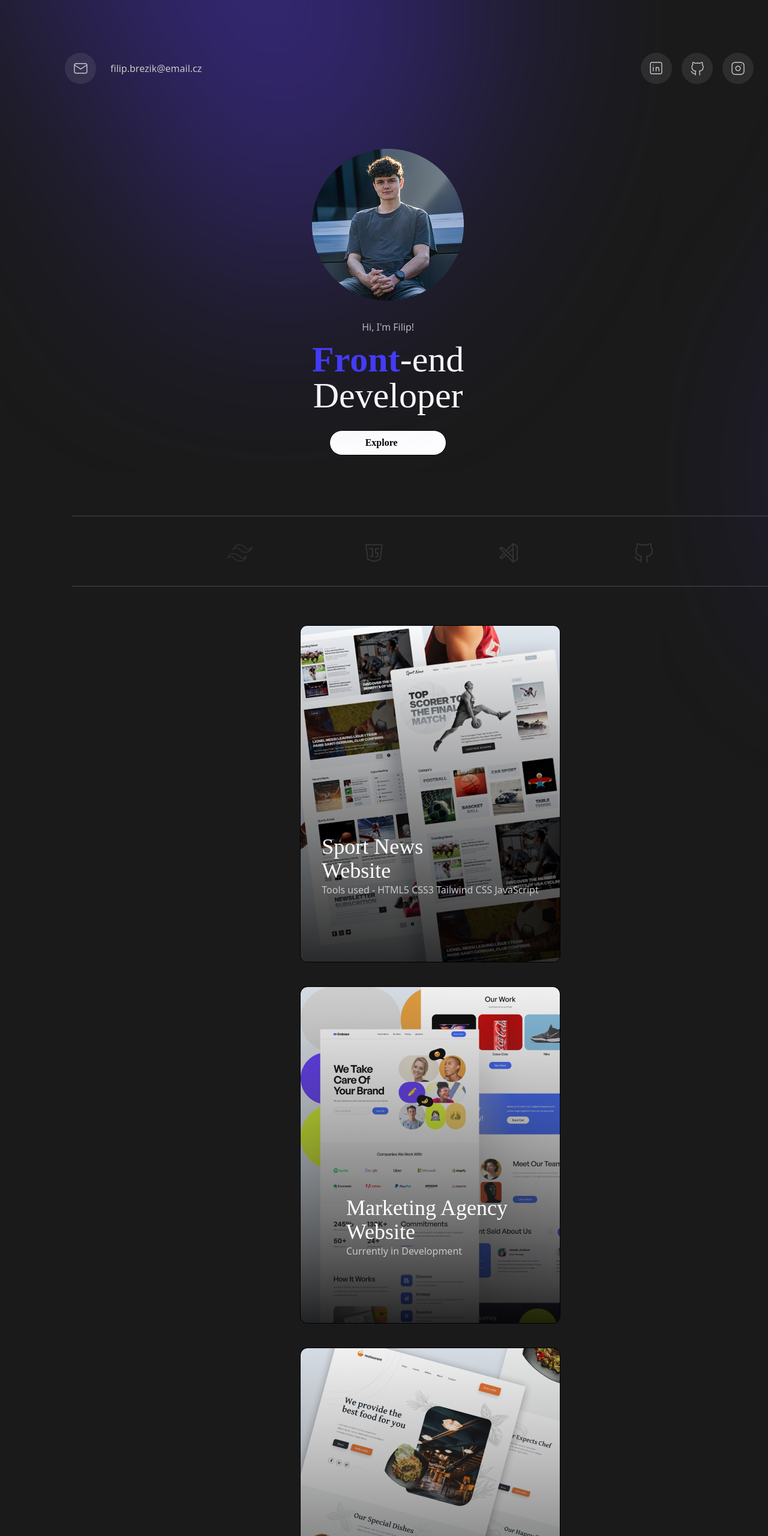
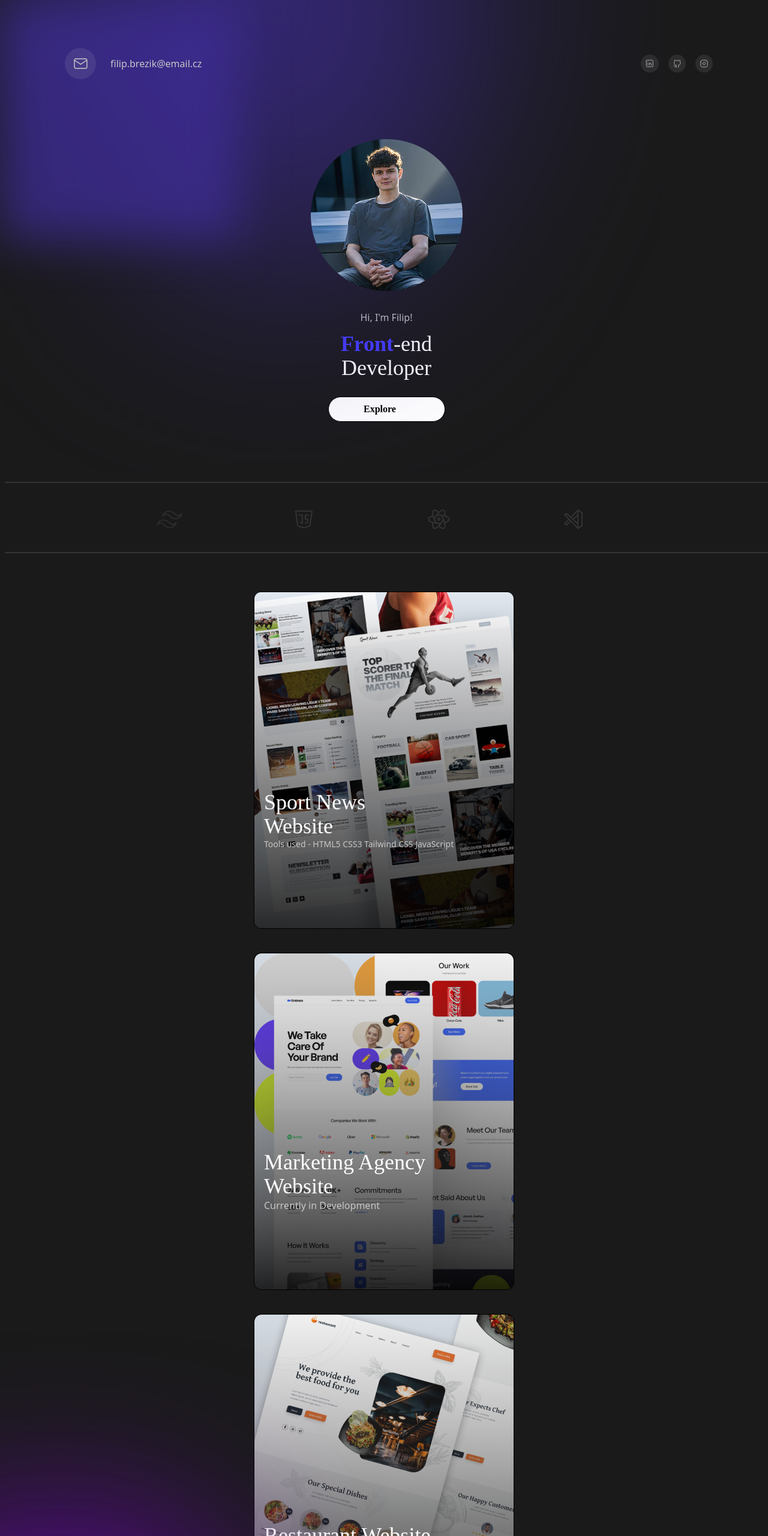
Before and after one commit to philipp-bre/philipp-bre.github.io, a website: page index.html in a window 1280 px wide. Shown: the top 2560 px of the page at 60% size. Drawn offline with nearby package versions, Linux system fonts and the light colour scheme; files that its build step writes are made by us from their sources; a web font is replaced by a local one.

Commit message:
Update portfolio content

```diff
--- a/index.html
+++ b/index.html
@@ -136,48 +136,37 @@
 
     </style>
 </head>
-<body class="overflow-x-hidden bg-[#1A1A1A] flex overflow-hidden">
+<body class="overflow-x-hidden flex justify-center flex-col bg-[#1A1A1A]">
   <div class="relative">
     <div class="absolute pointer-events-none flex">
   <svg xmlns="http://www.w3.org/2000/svg" width="1104" height="786" viewBox="0 0 1104 786" fill="none">
-        <g opacity="0.7" filter="url(#filter0_f_1_10)">
-          <path d="M69.8458 7.07537C-95.9208 -129.787 71.9267 -315.174 154.239 -385.336C244.542 -462.31 469.121 -459.824 684.9 -265.844C954.624 -23.3697 699.023 335.868 570.652 448.073C442.281 560.277 239.522 395.781 247.289 261.767C255.056 127.753 235.612 143.938 69.8458 7.07537Z" fill="#402D9C"/>
+  <g opacity="0.7" filter="url(#filter0_f_57_121)">
+    <path d="M69.8458 7.07535C-95.9208 -129.787 71.9267 -315.174 154.239 -385.336C244.542 -462.31 469.121 -459.824 684.9 -265.844C954.624 -23.3698 699.023 335.868 570.652 448.073C442.281 560.277 239.522 395.781 247.289 261.767C255.056 127.753 235.612 143.938 69.8458 7.07535Z" fill="#402D9C"/>
   </g>
   <defs>
-            <filter id="filter0_f_1_10" x="-300.625" y="-732.518" width="1404.46" height="1517.84" filterUnits="userSpaceOnUse" color-interpolation-filters="sRGB">
+    <filter id="filter0_f_57_121" x="-300.625" y="-732.518" width="1404.46" height="1517.84" filterUnits="userSpaceOnUse" color-interpolation-filters="sRGB">
       <feFlood flood-opacity="0" result="BackgroundImageFix"/>
       <feBlend mode="normal" in="SourceGraphic" in2="BackgroundImageFix" result="shape"/>
-              <feGaussianBlur stdDeviation="150" result="effect1_foregroundBlur_1_10"/>
+      <feGaussianBlur stdDeviation="150" result="effect1_foregroundBlur_57_121"/>
     </filter>
   </defs>
 </svg>
-        <div>
 <div class="absolute pointer-events-none">
-      <svg xmlns="http://www.w3.org/2000/svg" width="937" height="1298" viewBox="0 0 937 1298" fill="none">
-        <g opacity="0.7" filter="url(#filter0_f_1_9)">
-          <path d="M522.521 310.083C551.521 97.0828 797.521 142.083 900.521 175.083C1013.52 211.287 1129.72 403.483 1078.52 689.083C1014.52 1046.08 574.521 1018.08 411.521 968.083C248.521 918.083 281.521 659.083 399.521 595.083C517.521 531.083 493.521 523.083 522.521 310.083Z" fill="#402D9C"/>
-        </g>
-        <defs>
-          <filter id="filter0_f_1_9" x="0" y="-153" width="1390.96" height="1450.44" filterUnits="userSpaceOnUse" color-interpolation-filters="sRGB">
-            <feFlood flood-opacity="0" result="BackgroundImageFix"/>
-            <feBlend mode="normal" in="SourceGraphic" in2="BackgroundImageFix" result="shape"/>
-            <feGaussianBlur stdDeviation="150" result="effect1_foregroundBlur_1_9"/>
-          </filter>
-        </defs>
-      </svg>
+  <div class="blur-2xl w-100 h-100 opacity-70 bg-[#402D9C] fill-[#402D9C]"></div>
 </div>
 </div>
   </div>
-    <nav class="flex p-3 sm:p-5 md:p-10 lg:p-15 xl:p-20">
+    <nav class="flex justify-center p-3 sm:p-5 md:p-10 lg:p-15 xl:p-20">
+
         <div class="flex items-center sm:ml-7">
-            <a href="mailto:filip.brezik@email.cz" target="_blank" class="hover:bg-white hover:rounded-3xl hover:transition duration-300 cursor-pointer hover:-translate-y-2 sm:w-[52px] isolate scale-80 sm:scale-100"><img src="images/Group 1.svg"></a>
+            <a href="mailto:filip.brezik@email.cz" target="_blank" class="hover:bg-white hover:rounded-3xl hover:transition duration-300 cursor-pointer hover:-translate-y-2 w-10 sm:w-[52px] isolate scale-80 sm:scale-100"><img src="images/Group 1.svg"></a>
 
             <a href="mailto:filip.brezik@email.cz" target="_blank" class="relative inline-block group text-[#C7C7C7] text-sm sm:text-base ml-2 sm:ml-6">
             filip.brezik@email.cz
             <span class="absolute left-0 -bottom-1 w-0 h-0.5 bg-current transition-all duration-500 group-hover:w-full"></span>
             </a>
         </div>
-        <div class="flex items-center p-2 sm:px-3 scale-80 sm:scale-100  space-x-3 sm:space-x-4 group ml-2 sm:ml-50 md:ml-60 lg:ml-100 xl:ml-180 2xl:ml-280 2xl:p-0 isolate">
+        <div class="flex items-center p-2 sm:px-3 scale-80 sm:scale-100  space-x-3 sm:space-x-4 group ml-2 sm:ml-50 md:ml-60 lg:ml-100 xl:ml-180 2xl:ml-260 2xl:p-0 isolate">
           <a class="hover:bg-white
             hover:rounded-3xl hover:transition duration-300
               cursor-pointer
@@ -193,70 +182,75 @@
               hover:-translate-y-2" href="https://www.instagram.com/philipp_bre/" target="_blank"><img src="images/Group 5 (1).svg"></a>
         </div>
     </nav>
-  <main class="ml-2 sm:ml-30">
-    <div class="ml-0 sm:px-20 sm:p-5 md:px-30 lg:px-60 xl:px-100 2xl:justify-center  grid justify-start justify-items-center 2xl:justify-items-center  xl:mr-132 2xl:mr-10 2xl:p-0">
+  <main class="ml-2 place-items-center">
+</div>
+    <div class="ml-0 sm:px-20 sm:p-5 md:px-60 lg:px-80 xl:px-100 2xl:justify-center  grid justify-center justify-items-center 2xl:justify-items-center   2xl:mr-10 2xl:p-0">
       <div class="flex xl:justify-center mb-5">
         <img src="images/62479e74-21f4-4630-9207-f8b909c6ebad 1.png" id="selfie" class="hover:scale-110 transition duration-1000 isolate">
       </div>
       <div>
         <p class="xl:flex xl:justify-center xl:items-center grid justify-items-center mt-3 text-[#C7C7C7]">Hi, I'm Filip!</p>
-        <p class="xl:flex xl:justify-center xl:items-center mt-3 text-6xl text-white" id="para">
+        <p class="xl:flex xl:justify-center xl:items-center mt-3 text-4xl  text-white" id="para">
           <strong class="hover:-translate-y-2 transition duration-100 text-[#443DFF]">F</strong>
           <strong class="hover:-translate-y-2 transition duration-100 text-[#443DFF]">r</strong>
           <strong class="hover:-translate-y-2 transition duration-100 text-[#443DFF]">o</strong>
           <strong class="hover:-translate-y-2 transition duration-100 text-[#443DFF]">n</strong>
           <strong class="hover:-translate-y-2 transition duration-100 text-[#443DFF]">t</strong>-end</p>
-        <p class="xl:flex xl:justify-center xl:items-center text-6xl text-white grid place-items-center" id="para">Developer</p>
+        <p class="xl:flex xl:justify-center xl:items-center text-4xl text-white grid place-items-center" id="para">Developer</p>
       </div>
       <div class="flex xl:justify-center">
         <button onclick="scrollButton()" id="para" class="group font-bold flex justify-center items-center p-2 mt-7 w-[195px] bg-white border rounded-3xl mb-20 hover:bg-[#443DFF] hover:text-white hover:border
         hover:border-[#443DFF] hover:transition duration-500 cursor-pointer hover:scale-110">Explore <img src="images/arrow.png" class="ml-2 w-[14px]"></button>
       </div>
     </div>
-
-    <hr class="w-[1550px] border border-[#333]">
+    <div class="grid mx-auto place-items-center">
+    <hr class="w-[1550px] mx-auto flex border border-[#333]">
       <div class="whitespace-nowrap animate-scroll overflow-hidden w-full">
         <div class="wrapper flex gap-20 text-[#333] p-10 will-change-transform max-content">
           <img src="images/brand-html5.svg" class="item item1 hover:brightness-0 hover:invert transition duration-300"/>
           <img src="images/brand-css3.svg" class="item item2 hover:brightness-0 hover:invert transition duration-300"/>
           <img src="images/Vector.svg" class="item item3 hover:brightness-0 hover:invert transition duration-300 mt-1.5"/>
           <img src="images/brand-javascript.svg" class="item item4 hover:brightness-0 hover:invert transition duration-300"/>
-          <img src="images/brand-vscode.svg" class="item item5 hover:brightness-0 hover:invert transition duration-300"/>
-          <img src="images/brand-github.svg" class="item item6 hover:brightness-0 hover:invert transition duration-300" class=""/>
+          <img src="images/brand-react.svg" class="item item5 hover:brightness-0 hover:invert transition duration-300"/>
+          <img src="images/brand-vscode.svg" class="item item6 hover:brightness-0 hover:invert transition duration-300"/>
+          <img src="images/brand-github.svg" class="item item7 hover:brightness-0 hover:invert transition duration-300"/>
         </div>
       </div>
-    <hr class="w-[1550px] flex border border-[#333]">
+    <hr class="w-[1550px] block mx-auto border border-[#333]">
+    </div>
   </main>
   <br>
-  <section id="my-section">
+  <section id="my-section" class="flex justify-center">
     <div class="px-1 sm:px-33 md:px-43 2xl:justify-center p-10 flex flex-col items-start space-x-10 space-y-10
-    2xl:flex-row lg:ml-40 xl:ml-82 2xl:mr-0 2xl:ml-20">
-      <div class="group">
-        <a href="https://philipp-bre.github.io/sports-news-page/" class="grid place-items-center w-full overflow-hidden hover:rounded-lg">
-          <img id="project1" src="images/1project.png"  class="scale-90 sm:scale-100 object-cover col-start-1 row-start-1 border rounded-xl group-hover:scale-95 sm:group-hover:scale-105 hover:transition duration-500">
-          <div class="col-start-1 row-start-1">
+    2xl:flex-row">
+      <div class="group grid place-items-center w-full ">
+        <a href="https://philipp-bre.github.io/sports-news-page/" target="_blank" class="grid place-items-center w-full overflow-hidden hover:rounded-lg">
+          <img id="project1" src="images/1project.png"  class="scale-90 sm:scale-100 object-cover col-start-1 row-start-1
+          border rounded-xl group-hover:scale-95 sm:group-hover:scale-105 hover:transition duration-500">
+          <div class="col-start-1 row-start-1 w-50 sm:w-100 mb-20 sm:mb-10">
             <h2 class="text-4xl w-70 mt-60 group-hover:text-[#8783FF] text-white font-[Anybody]  transition duration-500
-             scale-z-100 pointer-events-none">Sport News Website</h2>
-            <h6 class="text-[#C7C7C7]  group-hover:text-[#8783FF]  transition duration-500 scale-z-100 pointer-events-none">Tools used - HTML5 CSS3 Tailwind CSS JavaScript</h6>
+             row-start-1 col-start-1 scale-z-100 pointer-events-none">Sport News Website</h2>
+            <h6 class="text-[#C7C7C7]  group-hover:text-[#8783FF] text-sm transition duration-500 scale-z-100 pointer-events-none">Tools used - HTML5 CSS3 Tailwind CSS JavaScript</h6>
           </div>
         </a>
       </div>
-      <div class="group">
+      <div class="group grid place-items-center w-full">
         <a href="#" class="grid place-items-center w-full overflow-hidden hover:rounded-lg">
-          <img id="project2" src="images/Group 24 (1).png"  class="object-cover col-start-1 row-start-1 border rounded-xl hover:cursor-crosshair scale-90 sm:scale-100 group-hover:scale-95 sm:group-hover:scale-105 hover:transition duration-500">
-          <div class="col-start-1 row-start-1">
+          <img id="project2" src="images/Group 24 (1).png"  class="object-cover col-start-1 row-start-1
+          border rounded-xl hover:cursor-crosshair scale-90 sm:scale-100 group-hover:scale-95 sm:group-hover:scale-105 hover:transition duration-500">
+          <div class="col-start-1 row-start-1 w-50 sm:w-100 mb-20 sm:mb-10">
             <h2 class="text-4xl w-70 mt-60 text-white font-[Anybody] group-hover:text-[#8783FF] transition duration-500
-            row-start-1 col-start-1 scale-z-100 pointer-events-none">Marketing Agency Website</h2>
+            row-start-1 col-start-1 scale-z-100 pointer-events-none">Marketing Agency <br>Website</h2>
             <h6 class="text-[#C7C7C7] group-hover:text-[#8783FF] transition duration-500 scale-z-100 pointer-events-none">Currently in Development</h6>
           </div>
         </a>
       </div>
 
-      <div class="group">
+      <div class="group grid place-items-center w-full">
         <a href="#" class="grid place-items-center  overflow-hidden hover:rounded-lg">
           <img id="project3" src="images/Group 26 (1).png"  class="object-cover col-start-1 row-start-1
            border rounded-xl hover:cursor-crosshair scale-90 sm:scale-100 group-hover:scale-95 sm:group-hover:scale-105 hover:transition duration-500">
-          <div class="col-start-1 row-start-1">
+          <div class="col-start-1 row-start-1 w-50 sm:w-100 mb-20 sm:mb-10">
             <h2 class="text-4xl w-70 mt-60 text-white font-[Anybody]
             group-hover:text-[#8783FF] transition duration-500 row-start-1 col-start-1 scale-z-100 pointer-events-none">Restaurant Website</h2>
             <h6 class="text-[#C7C7C7] group-hover:text-[#8783FF] transition duration-500 scale-z-100 pointer-events-none">Currently in Development</h6>
@@ -265,28 +259,17 @@
       </div>
     </div>
   </section>
-  <footer class="relative">
-    <div class="absolute pointer-events-none">
-      <svg xmlns="http://www.w3.org/2000/svg" width="878" height="542" class="h-[630px] lg:h-[542px]" viewBox="0 0 878 542" fill="none">
-  <g opacity="0.7" filter="url(#filter0_f_1_7)">
-    <path d="M9.52141 463.083C38.5214 250.083 284.521 295.083 387.521 328.083C500.521 364.287 616.721 556.483 565.521 842.083C501.521 1199.08 61.5214 1171.08 -101.479 1121.08C-264.479 1071.08 -231.479 812.083 -113.479 748.083C4.52142 684.083 -19.4786 676.083 9.52141 463.083Z" fill="#402D9C"/>
-  </g>
-  <defs>
-    <filter id="filter0_f_1_7" x="-513" y="0" width="1390.96" height="1450.44" filterUnits="userSpaceOnUse" color-interpolation-filters="sRGB">
-      <feFlood flood-opacity="0" result="BackgroundImageFix"/>
-      <feBlend mode="normal" in="SourceGraphic" in2="BackgroundImageFix" result="shape"/>
-      <feGaussianBlur stdDeviation="150" result="effect1_foregroundBlur_1_7"/>
-    </filter>
-  </defs>
-</svg>
+  <footer class="relative h-screen place-items-center">
+    <div class="absolute pointer-events-none w-100 h-100 bg-purple-700 rounded-full blur-[150px] left-[-100px] top-[-100px]">
     </div>
-    <div class="p-17 sm:p-25 flex">
-      <p class="text-5xl sm:text-7xl w-50 sm:w-100 text-white sm:ml-0 md:ml-5 lg:ml-12 2xl:ml-37" id="para">Let's work together.</p>
-        <div class="space-x-3 gap-5 lg:gap-0 flex flex-col lg:flex-row ml-15 sm:ml-10 sm:mt-5 md:ml-30 lg:ml-62 xl:ml-120 2xl:ml-177 isolate">
-          <a class="hover:bg-white hover:rounded-3xl hover:transition duration-300 cursor-pointer h-13 hover:-translate-y-2 sm:w-[52px]" target="_blank" href="mailto:filip.brezik@email"><img src="images/Group 1.svg"></a>
-          <a class="hover:bg-white hover:rounded-3xl hover:transition duration-300 cursor-pointer h-13 hover:-translate-y-2 sm:w-[52px]" target="_blank" href="https://www.linkedin.com/in/filip-b%C5%99ez%C3%ADk-1a8536146/"><img src="images/Group 3 (2).svg"></a>
-          <a class="hover:bg-white hover:rounded-3xl hover:transition duration-300 cursor-pointer h-13 hover:-translate-y-2 sm:w-[52px]" target="_blank" href="https://github.com/philipp-bre"><img src="images/Group 4.svg"></a>
-          <a class="hover:bg-white hover:rounded-3xl hover:transition duration-300 cursor-pointer h-13 hover:-translate-y-2 sm:w-[52px]" target="_blank" href="https://www.instagram.com/philipp_bre/"><img src="images/Group 5 (1).svg"></a>
+    <div class="absolute w-100 h-100 bg-purple-700 rounded-full blur-[150px] left-[-100px] top-[-200px]"></div>
+    <div class="p-17 sm:p-25 flex justify-center">
+      <p class="text-5xl sm:text-7xl w-50 sm:w-100 text-white ml-12 md:ml-5 lg:ml-0" id="para">Let's work together.</p>
+        <div class="space-x-3 gap-5 lg:gap-0 flex flex-col lg:flex-row ml-15 sm:ml-10 sm:mt-5 md:ml-30 lg:ml-62 xl:ml-120 2xl:ml-178 isolate">
+          <a class="hover:bg-white hover:rounded-3xl hover:transition duration-300 cursor-pointer h-13 hover:-translate-y-2 w-[40px] sm:w-[52px]" target="_blank" href="mailto:filip.brezik@email"><img src="images/Group 1.svg"></a>
+          <a class="hover:bg-white hover:rounded-3xl hover:transition duration-300 cursor-pointer h-13 hover:-translate-y-2 w-[40px] sm:w-[52px]" target="_blank" href="https://www.linkedin.com/in/filip-b%C5%99ez%C3%ADk-1a8536146/"><img src="images/Group 3 (2).svg"></a>
+          <a class="hover:bg-white hover:rounded-3xl hover:transition duration-300 cursor-pointer h-13 hover:-translate-y-2 w-[40px] sm:w-[52px]" target="_blank" href="https://github.com/philipp-bre"><img src="images/Group 4.svg"></a>
+          <a class="hover:bg-white hover:rounded-3xl hover:transition duration-300 cursor-pointer h-13 hover:-translate-y-2 w-[40px] sm:w-[52px]" target="_blank" href="https://www.instagram.com/philipp_bre/"><img src="images/Group 5 (1).svg"></a>
         </div>
     </div>
     <div class="flex justify-start ml-20 sm:ml-33 lg:mr-60 xl:justify-center xl:ml-75">
@@ -296,9 +279,16 @@
       </a>
     </div>
         <br>
+        <div class="grid mx-auto place-items-center">
           <hr class="w-[1691px] ml-20 border border-[#333]">
+        </div>
         <br><br><br>
+
   </footer>
+
+
+
+  </div>
     <script src="app.js"></script>
 </body>
 </html>
```
Lines whose indentation alone changed are shown as unchanged.
